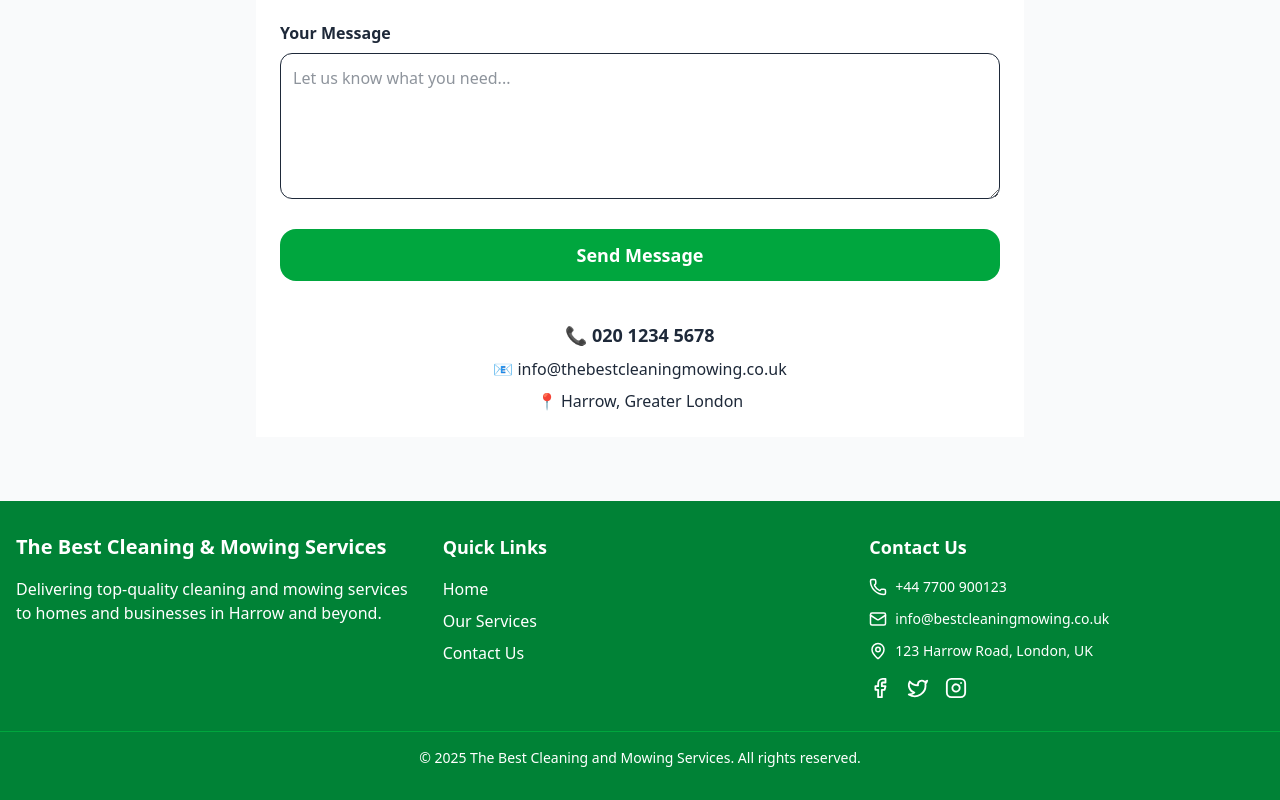
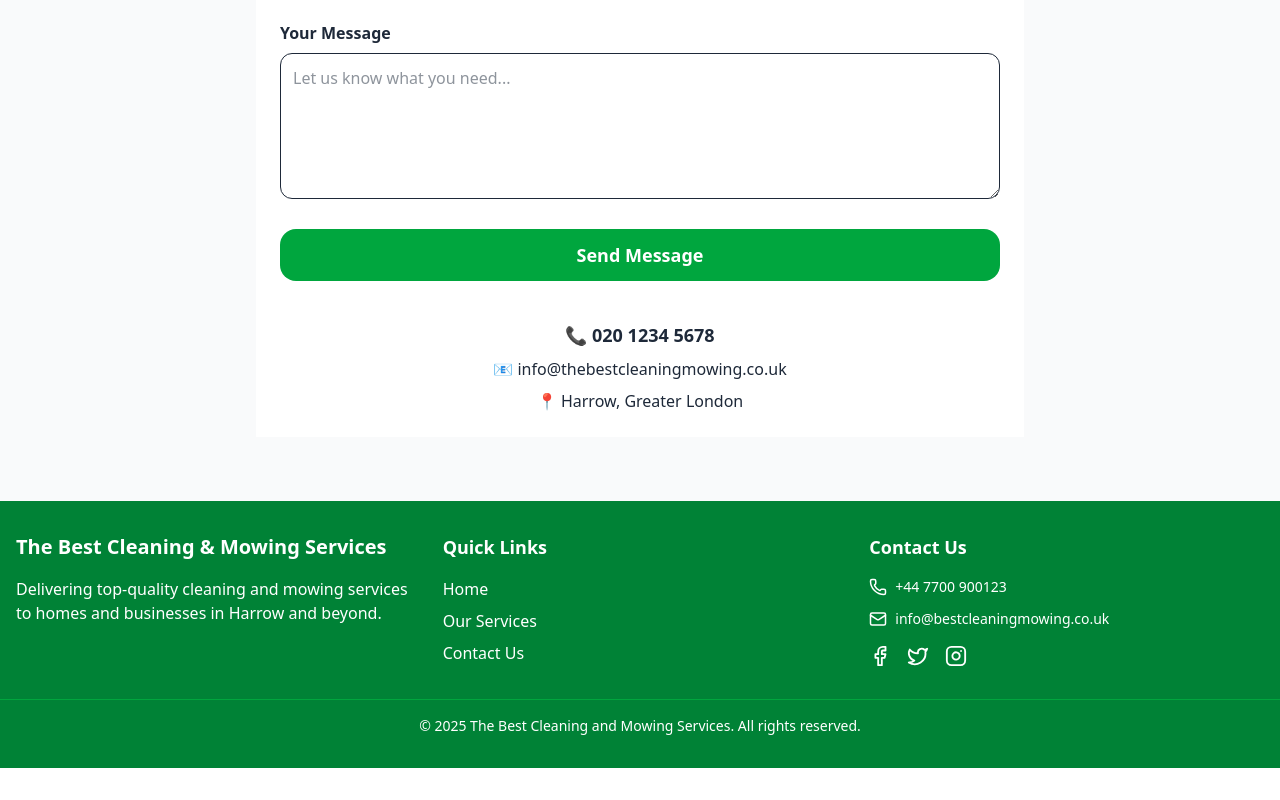
Before and after one commit to trizzi/the-best-cleaning-and-mowing-services, a React (Vite) app: page /contact in a window 1280 px wide. Shown: the part 509-1309 px from the top of the page. After the commit the page ends 1277 px from the top, so only its background shows below. Built offline with nearby package versions, Linux system fonts and the light colour scheme.

Commit message:
Fixed bugs

```diff
--- a/src/components/FooterTop.jsx
+++ b/src/components/FooterTop.jsx
@@ -61,9 +61,9 @@ export default function Footer() {
 						<li className='flex items-center gap-2'>
 							<Mail size={18} /> <span>info@bestcleaningmowing.co.uk</span>
 						</li>
-						<li className='flex items-center gap-2'>
+						{/* <li className='flex items-center gap-2'>
 							<MapPin size={18} /> <span>123 Harrow Road, London, UK</span>
-						</li>
+						</li> */}
 					</ul>
 
 					<div className='flex gap-4 mt-4'>
```
